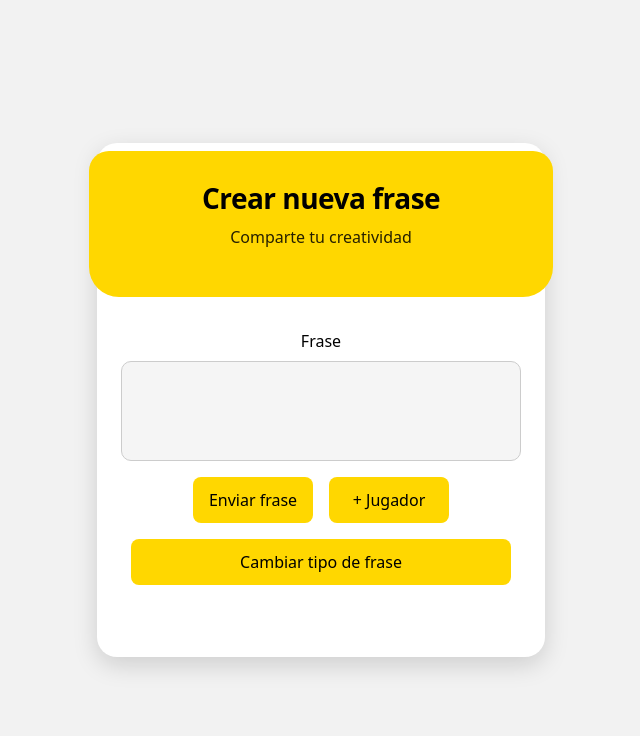
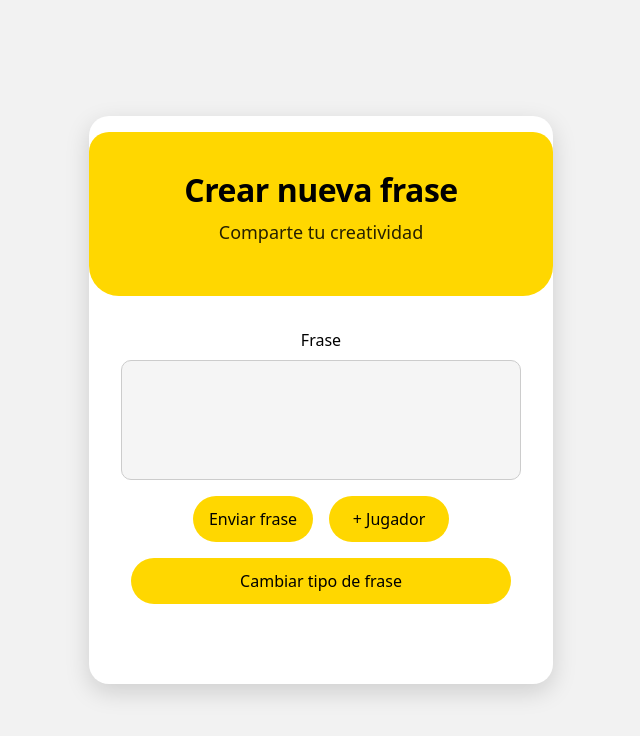
Before and after one commit to jgarcia311999/PartyForm, a React (Vite) app: page / in a window 1280 px wide. Shown: the top 736 px of the page, without its empty margins (319-959 px from the left). Built offline with nearby package versions, Linux system fonts and the light colour scheme.

Commit message:
cambios de diseño

```diff
--- a/src/components/FraseEditor.tsx
+++ b/src/components/FraseEditor.tsx
@@ -2,16 +2,11 @@ import { useState, useRef } from 'react';
 
 export default function FraseEditor() {
   const [texto, setTexto] = useState('');
-  const [tipoJuego, setTipoJuego] = useState('');
+  const [tipoJuego, setTipoJuego] = useState('Sin categoría');
   const [pantalla, setPantalla] = useState<'seleccion' | 'frase'>('frase');
   const [modalVisible, setModalVisible] = useState(false);
   const [modalTitle, setModalTitle] = useState('');
   const [modalContent, setModalContent] = useState<string[]>([]);
-  const tiposConJugadores = [
-    '¡El Primero Que!',
-    'El Reloj Bomba',
-    '¿Quién crees que es mas probable que…?',
-  ];
   const textAreaRef = useRef<HTMLDivElement>(null);
 
   const insertarMarcador = (marcador: string) => {
@@ -19,7 +14,7 @@ export default function FraseEditor() {
     if (!el) return;
 
     if (marcador === '{Jugador}') {
-      const marcadorHTML = ` <span contenteditable="false" style="background:#FFD700; color:#000; padding:2px 6px; border-radius:8px; margin:0 2px; display:inline-block;">Jugador</span> `;
+      const marcadorHTML = `&nbsp;<span contenteditable="false" style="background:#FFD700; color:#000; padding:2px 6px; border-radius:8px; margin:0 2px; display:inline-block;">Jugador</span>&nbsp;`;
       // Insert HTML at cursor position in contenteditable div
       const selection = window.getSelection();
       if (!selection || !selection.rangeCount) return;
@@ -74,19 +69,14 @@ export default function FraseEditor() {
     setModalVisible(true);
   };
 
-  const mostrarEjemplosJugadores = () => {
-    alert(`Usa {Jugador1} y {Jugador2} para insertar jugadores:
-- {Jugador1} tiene que imitar a {Jugador2}
-- {Jugador2} le cuenta un secreto a {Jugador1}`);
-  };
 
   const enviar = async () => {
-    // Convert innerHTML to plain text, removing HTML tags
-    const el = textAreaRef.current;
-    let textoPlano = texto;
-    if (el) {
-      textoPlano = el.innerText || el.textContent || texto;
+    if (!tipoJuego || texto.trim().length < 10) {
+      alert('Por favor, selecciona un tipo de juego y escribe una frase con al menos 10 caracteres.');
+      return;
     }
+
+    const textoPlano = textAreaRef.current?.innerText || '';
 
     const payload = {
       "Marca temporal": new Date().toISOString(),
@@ -101,7 +91,12 @@ export default function FraseEditor() {
         body: JSON.stringify(payload),
       });
       const resultado = await res.text();
-      alert(res.ok ? 'Frase enviada con éxito' : `Error al enviar: ${resultado}`);
+      if (res.ok) {
+        alert('Frase enviada con éxito');
+        window.location.reload();
+      } else {
+        alert(`Error al enviar: ${resultado}`);
+      }
     } catch (err) {
       console.error(err);
       alert('Error de red');
@@ -119,8 +114,8 @@ export default function FraseEditor() {
         width: '100vw',
         overflow: 'hidden',
         boxSizing: 'border-box',
-        paddingTop: '5vh',
-        padding: 8,
+        paddingTop: '2vh',
+        padding: 0,
         backgroundColor: '#f2f2f2',
       }}
     >
@@ -130,7 +125,7 @@ export default function FraseEditor() {
           borderRadius: '20px',
           width: '95%',
           maxWidth: 400,
-          padding: '2.5rem 1.5rem',
+          padding: '3rem 2rem',
           boxShadow: '0 8px 24px rgba(0,0,0,0.15)',
           textAlign: 'center',
           color: '#000',
@@ -139,7 +134,7 @@ export default function FraseEditor() {
         <div
           style={{
             backgroundColor: '#FFD700',
-            padding: '2rem 1rem',
+            padding: '2.5rem 1rem 2rem 1rem',
             borderTopLeftRadius: '20px',
             borderTopRightRadius: '20px',
             borderBottomLeftRadius: '30px',
@@ -150,14 +145,14 @@ export default function FraseEditor() {
           }}
         >
           <h1 style={{
-            fontSize: '28px',
+            fontSize: '32px',
             margin: 0,
             fontWeight: 'bold',
             letterSpacing: '-0.5px',
           }}>
             Crear nueva frase
           </h1>
-          <p style={{ marginTop: '0.75rem', fontSize: '16px', opacity: 0.85 }}>
+          <p style={{ marginTop: '0.75rem', fontSize: '18px', opacity: 0.85 }}>
             Comparte tu creatividad
           </p>
         </div>
@@ -174,13 +169,6 @@ export default function FraseEditor() {
             }}
           >
             <div style={{ marginBottom: '1rem' }}>
-              {pantalla === 'frase' && tiposConJugadores.includes(tipoJuego) && (
-                <div style={{ marginTop: '0.5rem', display: 'flex', gap: '0.5rem', flexWrap: 'wrap', justifyContent: 'center' }}>
-                  <button onClick={() => insertarMarcador('{Jugador1}')} style={{ fontSize: 14, padding: '8px 12px', borderRadius: '6px', cursor: 'pointer', backgroundColor: '#FFD700', color: '#000', border: 'none' }}>+ Jugador 1</button>
-                  <button onClick={() => insertarMarcador('{Jugador2}')} style={{ fontSize: 14, padding: '8px 12px', borderRadius: '6px', cursor: 'pointer', backgroundColor: '#FFD700', color: '#000', border: 'none' }}>+ Jugador 2</button>
-                  <button onClick={mostrarEjemplosJugadores} style={{ ...btnInfoStyle, fontSize: 14, padding: '8px 12px', borderRadius: '6px', backgroundColor: '#FFD700', color: '#000', border: 'none' }}>?</button>
-                </div>
-              )}
               <label style={{ fontSize: '16px', lineHeight: '20px' }}>Frase</label>
               <div
                 ref={textAreaRef}
@@ -191,9 +179,9 @@ export default function FraseEditor() {
                   width: '100%',
                   maxWidth: '100%',
                   margin: 0,
-                  height: 100,
+                  height: 120,
                   marginTop: 8,
-                  fontSize: 16,
+                  fontSize: 18,
                   lineHeight: '24px',
                   padding: '12px',
                   borderRadius: '10px',
@@ -207,11 +195,11 @@ export default function FraseEditor() {
               />
             </div>
             <div style={{ marginTop: '1rem', textAlign: 'center', display: 'flex', justifyContent: 'center', gap: '0.5rem', flexWrap: 'wrap' }}>
-              <button onClick={enviar} disabled={!tipoJuego || texto.trim() === ''} style={{ padding: 12, fontSize: 16, borderRadius: 8, cursor: 'pointer', backgroundColor: '#FFD700', color: '#000', border: 'none', minWidth: 120 }}>Enviar frase</button>
-              <button onClick={() => insertarMarcador('{Jugador}')} style={{ marginLeft: '0.5rem', padding: 12, fontSize: 16, borderRadius: 8, cursor: 'pointer', backgroundColor: '#FFD700', color: '#000', border: 'none', minWidth: 120 }}>+ Jugador</button>
+              <button onClick={enviar} disabled={!tipoJuego || texto.trim() === ''} style={{ padding: 12, fontSize: 16, borderRadius: '30px', cursor: 'pointer', backgroundColor: '#FFD700', color: '#000', border: 'none', minWidth: 120 }}>Enviar frase</button>
+              <button onClick={() => insertarMarcador('{Jugador}')} style={{ marginLeft: '0.5rem', padding: 12, fontSize: 16, borderRadius: '30px', cursor: 'pointer', backgroundColor: '#FFD700', color: '#000', border: 'none', minWidth: 120 }}>+ Jugador</button>
             </div>
             <div style={{ marginTop: '1rem', textAlign: 'center' }}>
-              <button onClick={() => setPantalla('seleccion')} style={{ width: '95%', padding: 12, fontSize: 16, borderRadius: 8, cursor: 'pointer', backgroundColor: '#FFD700', color: '#000', border: 'none' }}>Cambiar tipo de frase</button>
+              <button onClick={() => setPantalla('seleccion')} style={{ width: '95%', padding: 12, fontSize: 16, borderRadius: '30px', cursor: 'pointer', backgroundColor: '#FFD700', color: '#000', border: 'none' }}>Cambiar tipo de frase</button>
             </div>
           </div>
         )}
@@ -227,7 +215,7 @@ export default function FraseEditor() {
             }}
           >
             <div style={{ display: 'flex', flexDirection: 'column', gap: '1rem' }}>
-              {['¡El Primero Que!', 'El Reloj Bomba', 'En 7 segundos', 'Todos los que…', '¿Quién es mas probable que…?']
+              {['Sin categoría', '¡El Primero Que!', 'El Reloj Bomba', 'En 7 segundos', 'Todos los que…', '¿Quién es mas probable que…?']
                 .map((opcion) => (
                   <div
                     key={opcion}
@@ -265,13 +253,13 @@ export default function FraseEditor() {
             </div>
             {tipoJuego && (
               <div style={{ marginTop: '1rem', textAlign: 'center' }}>
-                <button onClick={() => setPantalla('frase')} style={{ width: '95%', padding: 12, fontSize: 16, borderRadius: 8, cursor: 'pointer', backgroundColor: '#FFD700', color: '#000', border: 'none' }}>Siguiente</button>
+                <button onClick={() => setPantalla('frase')} style={{ width: '95%', padding: 12, fontSize: 16, borderRadius: '30px', cursor: 'pointer', backgroundColor: '#FFD700', color: '#000', border: 'none' }}>Siguiente</button>
               </div>
             )}
           </div>
           {pantalla === 'seleccion' && (
             <div style={{ marginBottom: '1rem', textAlign: 'center' }}>
-              <button onClick={() => setPantalla('frase')} style={{ width: '95%', padding: 12, fontSize: 16, borderRadius: 8, cursor: 'pointer', backgroundColor: '#FFD700', color: '#000', border: 'none' }}>⬅ Atrás</button>
+              <button onClick={() => setPantalla('frase')} style={{ width: '95%', padding: 12, fontSize: 16, borderRadius: '30px', cursor: 'pointer', backgroundColor: '#FFD700', color: '#000', border: 'none' }}>⬅ Atrás</button>
             </div>
           )}
         </div>
```
